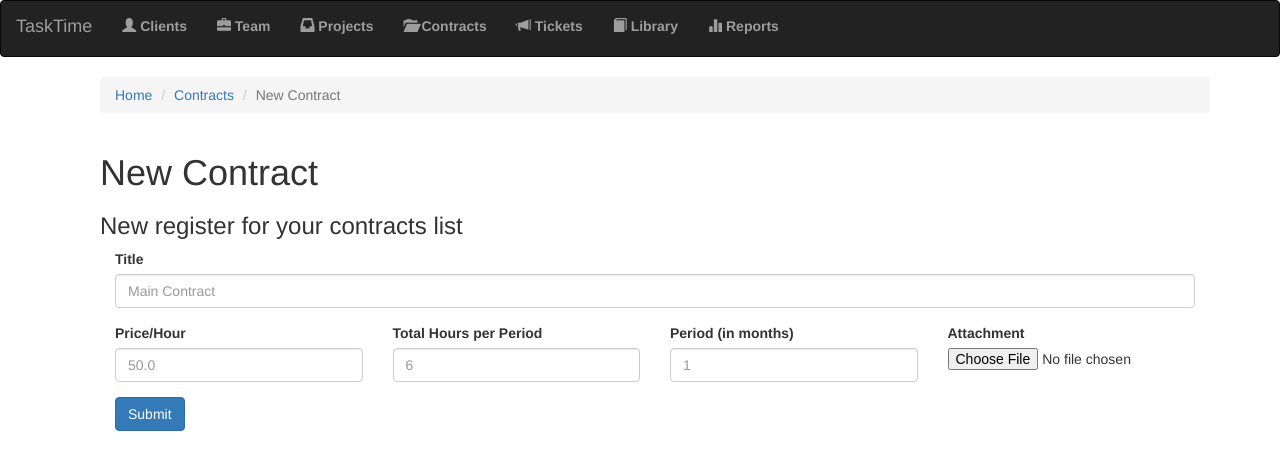
After one commit to juliarizza/tasktime, a Flask app: page /new_contract in a window 1280 px wide. The commit adds this page. Shown: the top 470 px of the page. Run offline with Flask 2, Linux system fonts and the light colour scheme; some libraries are stand-ins or nearby versions.

Commit message:
contracts crud

```diff
--- a/app/models/dbs.py
+++ b/app/models/dbs.py
@@ -91,7 +91,7 @@ class Contract(db.Model):
 class Ticket(db.Model):
 	id = db.Column(db.Integer, primary_key=True)
 	title = db.Column(db.String)
-	description = db.Column(db.String)
+	description = db.Column(db.Text)
 	priority = db.Column(db.Enum('high', 'normal', \
 		'low'), default='normal')
 	status = db.Column(db.Enum('open', 'closed', \
--- a/app/models/forms.py
+++ b/app/models/forms.py
@@ -1,7 +1,7 @@
 # -*- coding: utf-8 -*-
 from flask.ext.wtf import Form
 from wtforms import StringField, TextAreaField,\
-	IntegerField
+	IntegerField, FloatField, FileField
 from wtforms.validators import DataRequired, Email,\
 	Optional
 
@@ -24,3 +24,10 @@ class RegisterClient(Form):
 	country = StringField('country', validators=[DataRequired()])
 	phone = StringField('phone')
 	celphone = StringField('celphone')
+
+class NewContract(Form):
+	title = StringField('title', validators=[DataRequired()])
+	price_hour = FloatField('price_hour', validators=[DataRequired()])
+	total_hours = IntegerField('total_hours', validators=[DataRequired()])
+	period = IntegerField('period', validators=[DataRequired()])
+	attachment = FileField('attachment', validators=[Optional()])
--- /dev/null
+++ b/app/routes/contracts.py
@@ -0,0 +1,60 @@
+# -*- coding: utf-8 -*-
+from flask import render_template, flash, \
+    redirect, url_for
+from flask.ext.sqlalchemy import Pagination
+from app import app, db
+from app.models.dbs import Contract
+from app.models.forms import NewContract
+
+@app.route('/contracts', defaults={'page':1})
+@app.route('/contracts/<int:page>')
+def show_contracts(page):
+    contracts = Contract.query.all()
+    per_page = 10
+    items = contracts[(page-1)*per_page:per_page*page]
+    pagination = Pagination(contracts, page, per_page,\
+                            len(contracts), items)
+    return render_template('contracts/contracts.html',
+                            contracts=items,
+                            pagination=pagination)
+
+@app.route('/new_contract', methods=['GET', 'POST'])
+def new_contract():
+    form = NewContract()
+    if form.validate_on_submit():
+        entry = Contract(**form.data)
+        db.session.add(entry)
+        db.session.commit()
+        flash("New contract added: %s" %\
+            (form.title.data), 'success')
+        return redirect(url_for('show_contracts'))
+    return render_template('contracts/new_contract.html',
+                            form=form,
+                            action="new_contract",
+                            title="New Contract")
+
+@app.route('/edit_contract/<int:id>', methods=['GET', 'POST'])
+def edit_contract(id):
+    contract = Contract.query.get(id)
+    form = NewContract(obj=contract)
+    if form.validate_on_submit():
+        Contract.query.filter(Contract.id==id).update(
+            form.data
+            )
+        db.session.commit()
+        flash('Contract edited: %s' %
+            (form.title.data), 'success')
+        return redirect(url_for('show_contracts'))
+    return render_template('contracts/new_contract.html',
+                            title='Edit Contract',
+                            action="edit_contract",
+                            id=id,
+                            form=form)
+
+@app.route('/delete_contract/<int:id>')
+def delete_contract(id):
+    contract = Contract.query.get(id)
+    db.session.delete(contract)
+    db.session.commit()
+    flash('Contract removed: %s' % contract.title, 'info')
+    return redirect(url_for('show_contracts'))
--- a/app/routes/users.py
+++ b/app/routes/users.py
@@ -1,22 +1,29 @@
 # -*- coding: utf-8 -*-
 from flask import render_template, flash, redirect, url_for
+from flask.ext.sqlalchemy import Pagination
 from app import app, db
 from app.models.forms import RegisterClient
 from app.models.dbs import Client
 from app.models.global_functions import random_password,\
     set_password
 
-@app.route('/clients', methods=['GET'])
-def show_clients():
+@app.route('/clients', defaults={'page':1})
+@app.route('/clients/<int:page>')
+def show_clients(page):
     clients = Client.query.all()
-    return render_template('clients.html',
+    per_page = 10
+    items = clients[(page-1)*per_page:per_page*page]
+    pagination = Pagination(clients, page, per_page,\
+                            len(clients), items)
+    return render_template('clients/clients.html',
                             title='Clients',
-                            clients=clients)
+                            clients=items,
+                            pagination=pagination)
 
-@app.route('/client/<int:id>', methods=['GET'])
+@app.route('/client/<int:id>')
 def show_client(id):
     client = Client.query.get(id)
-    return render_template('client.html',
+    return render_template('clients/client.html',
                             title='Client',
                             client=client)
 
@@ -30,9 +37,9 @@ def register_client():
         db.session.add(entry)
         db.session.commit()
         flash('New client on list: %s' %\
-            (form.name.data))
+            (form.name.data), 'success')
         return redirect(url_for('show_client', id=entry.id))
-    return render_template('register_client.html',
+    return render_template('clients/register_client.html',
                            title='Register Client',
                            action='register_client',
                            id = '',
@@ -47,18 +54,18 @@ def edit_client(id):
             form.data
             )
         db.session.commit()
-        flash('Client edited: %r' % form.name.data)
+        flash('Client edited: %s' % form.name.data, 'success')
         return redirect(url_for('show_clients'))
-    return render_template('register_client.html',
+    return render_template('clients/register_client.html',
                             title='Edit Client',
                             action='edit_client',
                             id=id,
                             form=form)
 
-@app.route('/delete/<int:id>')
+@app.route('/delete_client/<int:id>')
 def delete_client(id):
     client = Client.query.get(id)
     db.session.delete(client)
     db.session.commit()
-    flash('Client removed: %r' % client.name)
+    flash('Client removed: %s' % client.name, 'info')
     return redirect(url_for('show_clients'))
--- a/app/templates/base.html
+++ b/app/templates/base.html
@@ -45,7 +45,7 @@
 						</a>
 				      </li>
 				      <li>
-						<a >
+						<a href={{ url_for('show_contracts') }}>
 							<i class="glyphicon glyphicon-folder-open"></i>
 							<label>Contracts</label>
 						</a>
@@ -73,12 +73,12 @@
 				</div>
 			</nav>
     	</header>
-    	<section>
-    			{% with messages = get_flashed_messages() %}
+    	<section class="container">
+    			{% with messages = get_flashed_messages(with_categories=True) %}
 				{% if messages %}
 					{% for category, message in messages %}
-					<div class="alert alert-{{category}} alert-dismissible fade in" role="alert">
-					<button class="close" aria-label="Close" data-dismiss="alert" type="button">
+					<div class="alert alert-{{category}} alert-dismissible fade in col-md-offset-8" role="alert">
+					<button type="button" class="close" data-dismiss="alert" aria-label="Close"><span aria-hidden="true">&times;</span></button>
 					  {{ message }}
 					</div>
 					{% endfor %}
--- /dev/null
+++ b/app/templates/contracts/new_contract.html
@@ -0,0 +1,84 @@
+{% extends 'base.html' %}
+
+{% block content %}
+<div class="container">
+<aside class="col-md-12">
+	<ol class="breadcrumb">
+	  <li><a href={{ url_for('index') }}>Home</a></li>
+	  <li><a href={{ url_for('show_contracts') }}>Contracts</a></li>
+	  <li class="active">{{title}}</li>
+	</ol>
+</aside>
+<article class="col-md-12">
+	<header>
+		<h1>{{ title }}</h1>
+		<h3>New register for your contracts list</h3>
+	</header>
+	{% if action == "new_contract" %}
+	<form action={{ url_for(action) }} method="post" name="newContract">
+	{% else %}
+	<form action={{ url_for(action, id=id) }} method="post" name="editContract">
+	{% endif %}
+		{{ form.hidden_tag() }}
+		{% if form.title.errors %}
+		<div class="form-group has-error col-md-12">
+		{% else %}
+		<div class="form-group col-md-12">
+		{% endif %}
+			<label class="control-label">Title</label>
+			{{ form.title(class='form-control', placeholder='Main Contract') }}
+			{% for error in form.title.errors %}
+				<small class="help-block">{{ error }}</small>
+			{% endfor %}
+		</div>
+		{% if form.price_hour.errors %}
+		<div class="form-group has-error col-md-3">
+		{% else %}
+		<div class="form-group col-md-3">
+		{% endif %}
+			<label class="control-label">Price/Hour</label>
+			{{ form.price_hour(class='form-control', placeholder=50.0) }}
+			{% for error in form.price_hour.errors %}
+				<small class="help-block">{{ error }}</small>
+			{% endfor %}
+		</div>
+		{% if form.total_hours.errors %}
+		<div class="form-group has-error col-md-3">
+		{% else %}
+		<div class="form-group col-md-3">
+		{% endif %}
+			<label class="control-label">Total Hours per Period</label>
+			{{ form.total_hours(class='form-control', placeholder=6) }}
+			{% for error in form.total_hours.errors %}
+				<small class="help-block">{{ error }}</small>
+			{% endfor %}
+		</div>
+		{% if form.period.errors %}
+		<div class="form-group has-error col-md-3">
+		{% else %}
+		<div class="form-group col-md-3">
+		{% endif %}
+			<label class="control-label">Period (in months)</label>
+			{{ form.period(class='form-control', placeholder=1)}}
+			{% for error in form.period.errors %}
+				<small class="help-block">{{ error }}</small>
+			{% endfor %}
+		</div>
+		{% if form.attachment.errors %}
+		<div class="form-group has-error col-md-3">
+		{% else %}
+		<div class="form-group col-md-3">
+		{% endif %}
+			<label class="control-label">Attachment</label>
+			{{ form.attachment }}
+			{% for error in form.attachment.errors %}
+				<small class="help-block">{{ error }}</small>
+			{% endfor %}
+		</div>
+		<div class="form-group col-md-12">
+			<input type="submit" value="Submit" class="btn btn-primary">
+		</div>
+	</form>
+</article>
+</div>
+{% endblock %}
```
Also changed, not shown: app/__init__.py (+11 -2 lines), app/templates/clients/clients.html (renamed from app/templates/clients.html, +26 -1 lines), app/templates/clients/register_client.html (renamed from app/templates/register_client.html, +7 -3 lines), app/templates/contracts/contracts.html (added, +80 -0 lines), app.db, app/templates/clients/client.html (renamed from app/templates/client.html), 6 other files.
